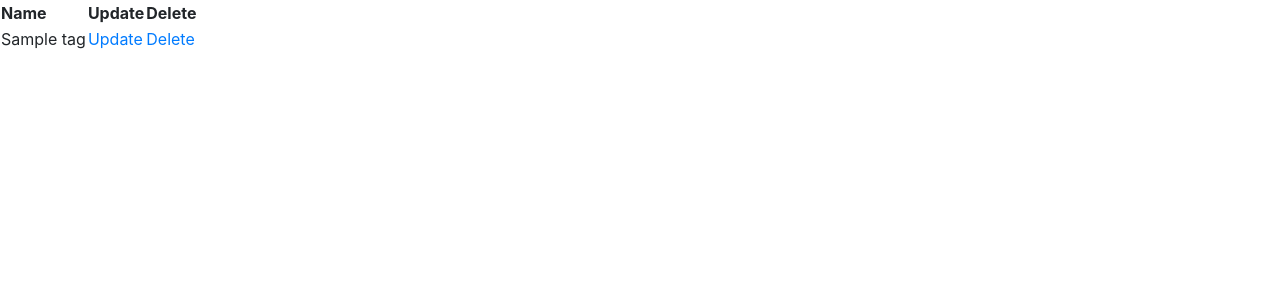
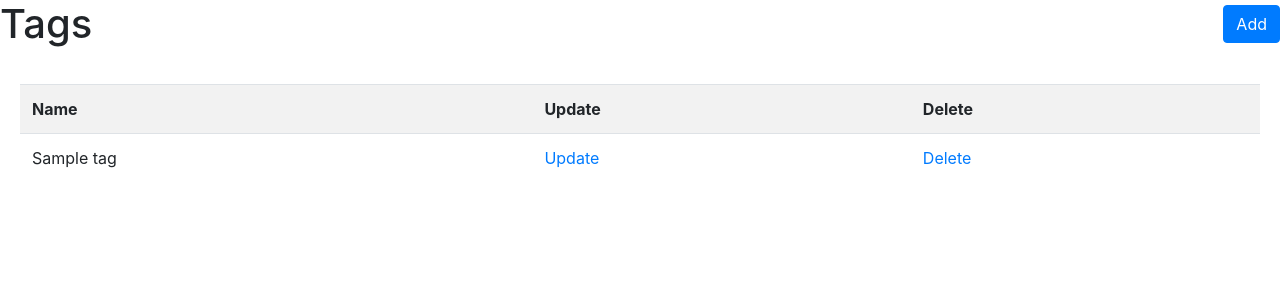
Before and after one commit to Anon920/todo-list, a Django app: page /tags/ in a window 1280 px wide. Shown: the top 300 px of the page. Run offline with Django 5.2, Linux system fonts and the light colour scheme; tables that the repository leaves empty hold one stand-in row (values such as "Sample post").

Commit message:
Created tags page and empty tag add

```diff
--- a/templates/tags.html
+++ b/templates/tags.html
@@ -5,7 +5,13 @@
 {% endblock %}
 
 {% block content %}
-  <table>
+  <div class="d-flex justify-content-between align-items-center mb-3">
+    <h1 class="mb-0">Tags</h1>
+    <a href="{% url 'todo:tag_add' %}" class="btn btn-primary">Add</a>
+  </div>
+  {% if tags %}
+    <div class="card-body">
+      <table class="table table-striped">
         <tr>
           <th>Name</th>
           <th>Update</th>
@@ -19,4 +25,8 @@
           </tr>
         {% endfor %}
       </table>
+    </div>
+  {% else %}
+    <p>There are no tags in the service.</p>
+  {% endif %}
 {% endblock %}
```
Also changed, not shown: templates/tag_add.html (added), todo/migrations/0001_initial.py (added). Lines whose indentation alone changed are shown as unchanged.
